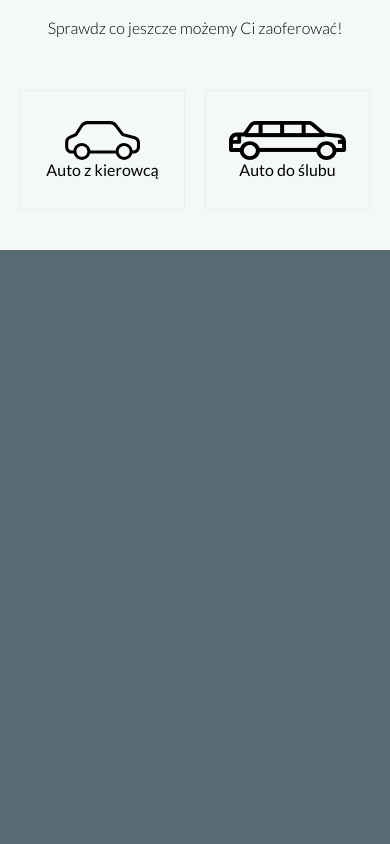
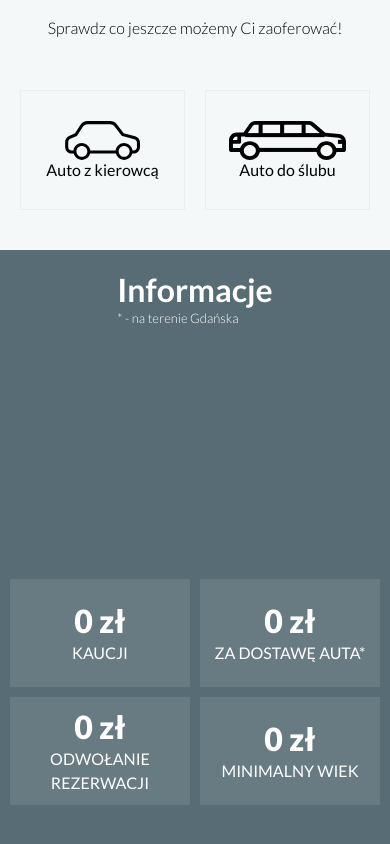
Before and after one commit to Arthvr96/Select-Plus-Rent-old, a React (Create React App) app: page / in a window 390 px wide. Shown: the part 6168-7012 px from the top of the page. Built offline with nearby package versions, Linux system fonts and the light colour scheme.

Commit message:
Finish Info section for mobile

```diff
--- a/src/templates/Info/Info.js
+++ b/src/templates/Info/Info.js
@@ -14,19 +14,90 @@ const FixedBackground = styled.div`
   background-size: auto 100%;
 `;
 
-const Info = styled.section`
+const InfoWrapper = styled.section`
+  position: relative;
+  display: flex;
+  flex-direction: column;
+  align-items: center;
   width: 100%;
   height: 100vh;
   background: rgba(17, 46, 59, 0.7);
+
+  div.grid {
+    position: absolute;
+    top: 50%;
+    transform: translateY(-50%);
+    display: grid;
+    margin: 2rem 1rem;
+    grid-template-columns: repeat(2, 1fr);
+    grid-template-rows: repeat(2, 1fr);
+    grid-column-gap: 10px;
+    grid-row-gap: 10px;
+  }
 `;
 
-const InfoAndAbout = () => {
+const Header = styled.h3`
+  margin-top: 2rem;
+  font-size: ${({ theme }) => theme.size.mobile.l};
+  font-weight: ${({ theme }) => theme.fontWeight.bold};
+  line-height: ${({ theme }) => theme.lineHeight.l};
+  color: ${({ theme }) => theme.colors.font.secondary};
+`;
+
+const Paragraph = styled.h3`
+  font-size: ${({ theme }) => theme.size.mobile.xs};
+  font-weight: ${({ theme }) => theme.fontWeight.light};
+  line-height: ${({ theme }) => theme.lineHeight.xs};
+  color: ${({ theme }) => theme.colors.font.secondary};
+`;
+
+const InfoBox = styled.div`
+  display: flex;
+  flex-direction: column;
+  align-items: center;
+  justify-content: center;
+  background: rgba(255, 255, 255, 0.1);
+  padding: 1rem 0;
+  h4 {
+    font-size: ${({ theme }) => theme.size.mobile.l};
+    font-weight: ${({ theme }) => theme.fontWeight.heavy};
+    line-height: ${({ theme }) => theme.lineHeight.l};
+    color: ${({ theme }) => theme.colors.font.secondary};
+    text-align: center;
+  }
+  h3 {
+    width: 90%;
+    font-size: ${({ theme }) => theme.size.mobile.s};
+    font-weight: ${({ theme }) => theme.fontWeight.normal};
+    line-height: ${({ theme }) => theme.lineHeight.s};
+    color: ${({ theme }) => theme.colors.font.secondary};
+    text-align: center;
+    text-transform: uppercase;
+  }
+`;
+
+const infoData = ['Kaucji', 'Za dostawę auta*', 'Odwołanie rezerwacji', 'Minimalny wiek'];
+
+const Info = () => {
   return (
     <>
       <FixedBackground />
-      <Info />
+      <InfoWrapper>
+        <div>
+          <Header>Informacje</Header>
+          <Paragraph>* - na terenie Gdańska</Paragraph>
+        </div>
+        <div className="grid">
+          {infoData.map((item) => (
+            <InfoBox key={item}>
+              <h4>0 zł</h4>
+              <h3>{item}</h3>
+            </InfoBox>
+          ))}
+        </div>
+      </InfoWrapper>
     </>
   );
 };
 
-export default InfoAndAbout;
+export default Info;
```
